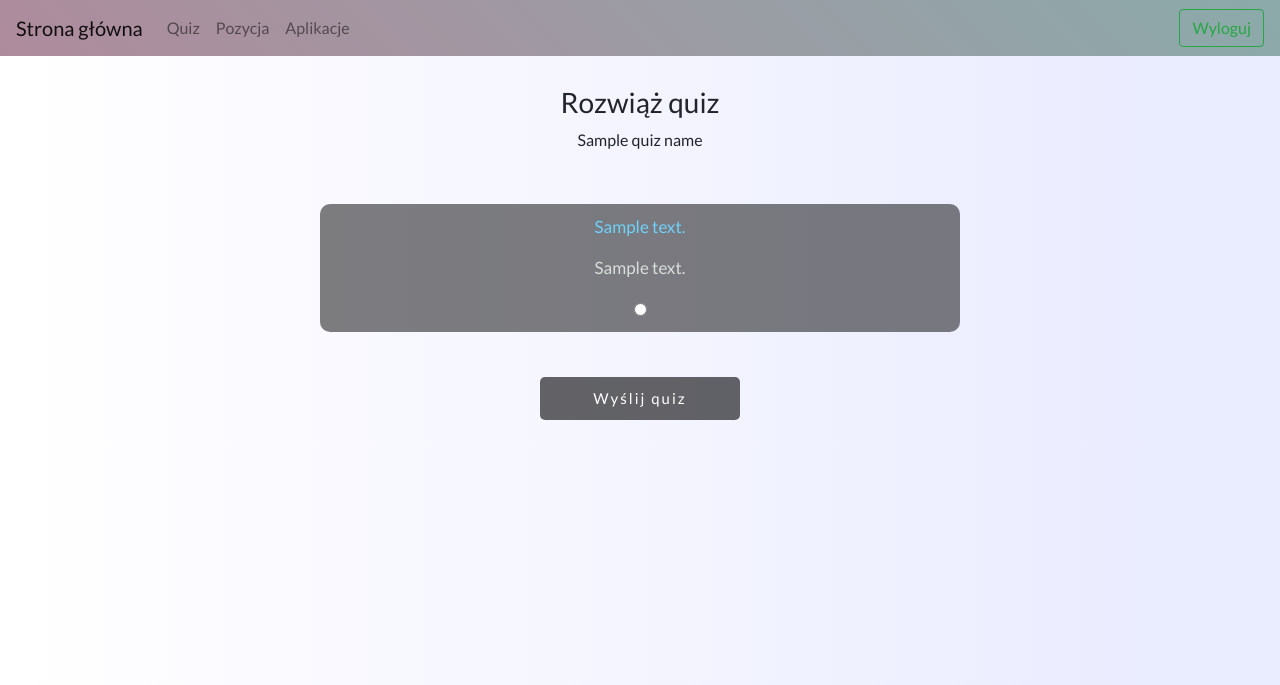
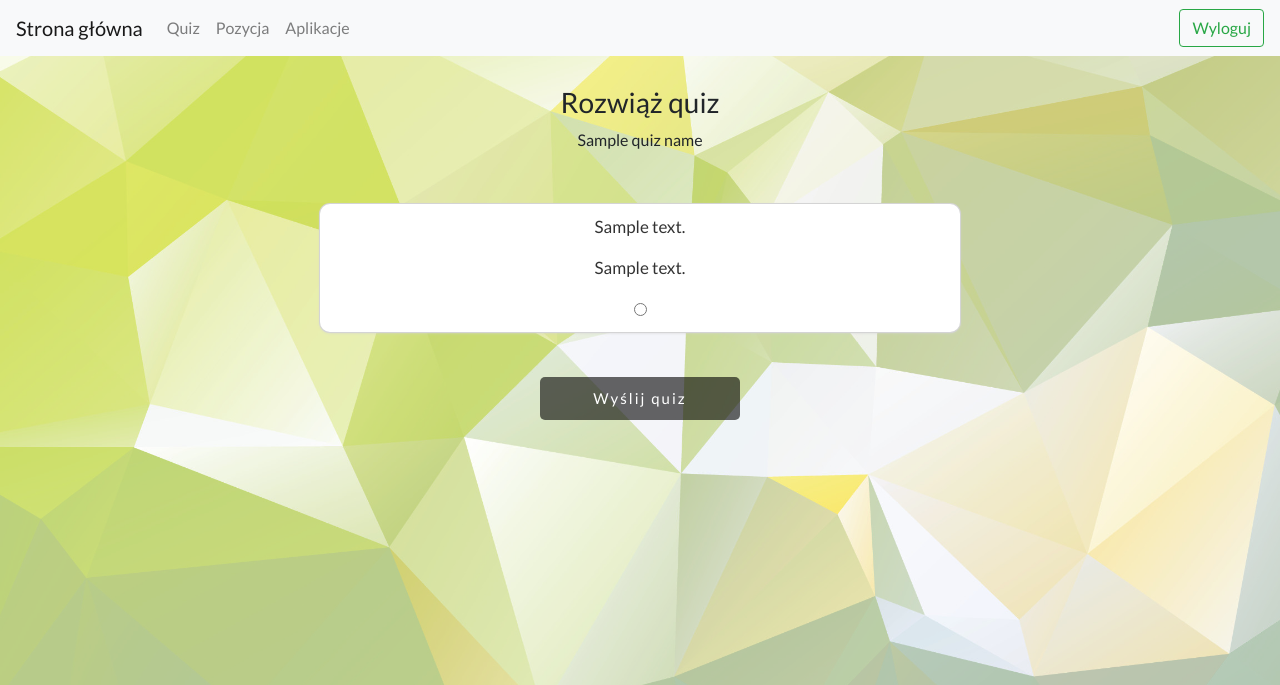
Before and after one commit to jpisarek/WebService, a Django app: template app/templates/candidate/candidate_quiz_start.html in a window 1280 px wide. Shown: the top 685 px of the page. Run offline with Django 3.2, Linux system fonts and the light colour scheme; the template is opened without the code that fills it: most values are stand-ins (such as "Sample title", 1, 10 or a date in 2020); some libraries are stand-ins or nearby versions.

Commit message:
Update CSS files

```diff
--- a/app/static/candidate.css
+++ b/app/static/candidate.css
@@ -1,6 +1,6 @@
 .bg-light
 {
-	background-image: linear-gradient(45deg, #ae8b9c 0%, #8baaaa 100%);
+	/* background-image: linear-gradient(45deg, #ae8b9c 0%, #8baaaa 100%); */
 }
 
 .overview
@@ -36,7 +36,10 @@ a.quizlink:hover
 {
     margin-left: 20px;
     margin-top: 20px;
-    background-color: rgba(0,0,0, 0.5);
+	background: #fff;
+    border: none;
+    border-radius: 5px;
+    box-shadow: 0 1px 3px 0 #d4d4d5, 0 0 0 1px #d4d4d5;
     padding: 10px;
     border-radius: 10px;
     text-align: center;
--- a/app/static/style.css
+++ b/app/static/style.css
@@ -1,9 +1,12 @@
 body
 {
-	background-color: rgba(255,255,255,1);
-	background-image: linear-gradient(90deg, rgba(255,255,255,1) 0%, rgba(234,236,255,1) 90%);
-	/* background-color: #404040!important; */
-	font-size: 20px;
+	/* background-color: rgba(255,255,255,1); */
+	/* background-image: linear-gradient(90deg, rgba(255,255,255,1) 0%, rgba(234,236,255,1) 90%); */
+	background-image: url("3a.png");
+	background-position: center;
+	background-repeat: no-repeat;
+	background-attachment: fixed;
+	background-size: cover;
 	font-family: 'Lato', sans-serif!important;
 }
 
--- a/app/templates/candidate/candidate_quiz_start.html
+++ b/app/templates/candidate/candidate_quiz_start.html
@@ -13,10 +13,10 @@
 
             <div class="oldquestions">
                 {% for question in questions %}
-                    <p style="color: #6ed2fa;">{{ question.content }}</p>
+                    <p style="color: rgba(0,0,0,.8);">{{ question.content }}</p>
                     <div>
                         {% for answer in question.answers %}
-                            <p style="color: #d9dfd9;">{{ answer.content }}</p>
+                            <p style="color: rgba(0,0,0,.8);">{{ answer.content }}</p>
                             <input type="radio" name="{{ question.id }}"  value="{{ answer.id }}">
                         {% endfor %}
                     </div>
```
Also changed, not shown: app/static/3a.png (added).
